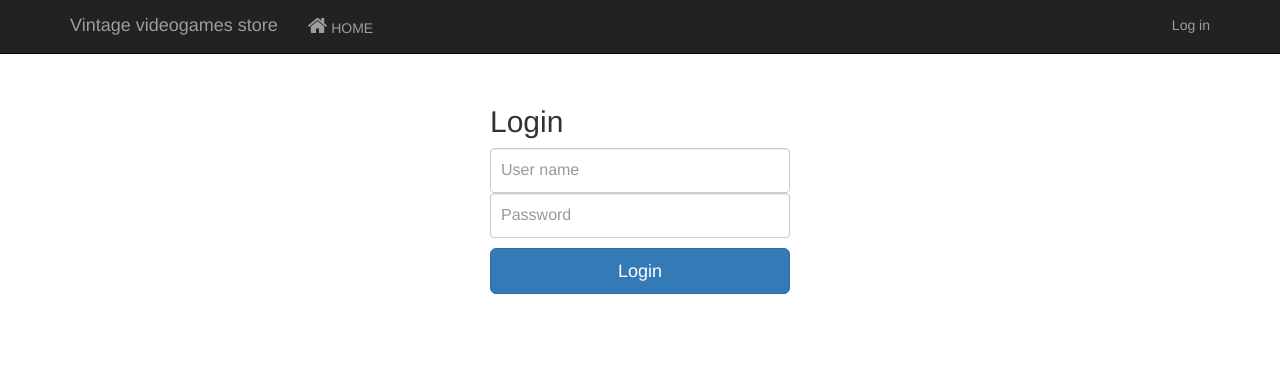
After one commit to areal060781/gamestore, a Django app: page /accounts/login/ in a window 1280 px wide. The commit adds this page. Shown: the top 378 px of the page. Run offline with Django 3.2, Linux system fonts and the light colour scheme; some libraries are stand-ins or nearby versions.

Commit message:
Add login and logout forms

```diff
--- a/gamestore/settings.py
+++ b/gamestore/settings.py
@@ -124,3 +124,5 @@ USE_TZ = True
 STATIC_URL = '/static/'
 
 STATICFILES_DIRS = [os.path.join(BASE_DIR, 'static'), ]
+
+LOGIN_REDIRECT_URL = '/'
--- /dev/null
+++ b/main/forms.py
@@ -0,0 +1,20 @@
+from django import forms
+from django.contrib.auth.forms import AuthenticationForm
+
+
+class AuthenticationForm(AuthenticationForm):
+    username = forms.CharField(
+        max_length=50,
+        widget=forms.TextInput({
+            'class': 'form-control',
+            'placeholder': 'User name'
+        })
+    )
+
+    password = forms.CharField(
+        label="Password",
+        widget=forms.PasswordInput({
+            'class': 'form-control',
+            'placeholder': 'Password'
+        })
+    )
--- a/main/templates/main/index.html
+++ b/main/templates/main/index.html
@@ -1,6 +1,7 @@
 {% extends 'base.html' %}
 
 {% block 'content' %}
+  <h1>Welcome to the gamestore!</h1>
   {% if highlighted_games_list %}
     <div class='panel panel-success'>
       <div class='panel-heading'>
--- a/main/urls.py
+++ b/main/urls.py
@@ -1,6 +1,18 @@
 from django.urls import path
+from django.contrib.auth.views import LoginView, auth_login
+from django.contrib.auth.views import LogoutView
+from .forms import AuthenticationForm
 from . import views
 
 urlpatterns = [
-    path(r'', views.index, name='index')
+    path(r'', views.index, name='index'),
+    path(r'accounts/login/', LoginView.as_view(template_name='login.html', authentication_form=AuthenticationForm), name='login'),
+    path(r'accounts/logout/', LogoutView.as_view(next_page='/'), name='logout')
+    # path(r'accounts/login/', LoginView, {
+    #     'template_name': 'login.html',
+    #     'authentication_form': AuthenticationForm
+    # }, name='login'),
+    # path(r'accounts/logout/', LogoutView, {
+    #     'next_page': '/'
+    # }, name='logout')
 ]
--- /dev/null
+++ b/templates/_loginpartial.html
@@ -0,0 +1,13 @@
+{% if user.is_authenticated %}
+    <form id="logoutForm" action="{% url 'logout' %}" method="post" class="navbar-right">
+        {% csrf_token %}
+        <ul class="nav navbar-nav navbar-right">
+            <li><span class="navbar-brand">Logged as:{{ user.username }}</span></li>
+            <li><a href="javascript:document.getElementById('logoutForm').submit()">Log off</a></li>
+        </ul>
+    </form>
+{% else %}
+    <ul class="nav navbar-nav navbar-right">
+        <li><a href="{% url 'login' %}">Log in</a></li>
+    </ul>
+{% endif %}
--- a/templates/base.html
+++ b/templates/base.html
@@ -3,25 +3,21 @@
 <head>
     <meta charset="utf-8">
     <meta http-equiv="X-UA-Compatible" content="IE=edge">
-    <meta name="viewport" content="width=device-width,
-initial-scale=1">
+    <meta name="viewport" content="width=device-width,initial-scale=1">
     <meta name="description" content="">
     <meta name="author" content="">
     <link rel="icon" href="../../favicon.ico">
     <title>Vintage video games store</title>
     {% load static %}
     <link href="{% static 'styles/site.css' %}" rel='stylesheet'>
-    <link href="{% static 'styles/bootstrap.min.css' %}"
-          rel='stylesheet'>
-    <link href="{% static 'styles/font-awesome.min.css' %}"
-          rel='stylesheet'>
+    <link href="{% static 'styles/bootstrap.min.css' %}" rel='stylesheet'>
+    <link href="{% static 'styles/font-awesome.min.css' %}" rel='stylesheet'>
 </head>
 <body>
 <nav class="navbar navbar-inverse navbar-fixed-top">
     <div class="container">
         <div class="navbar-header">
-            <button type="button" class="navbar-toggle
-collapsed" data-toggle="collapse" data-
+            <button type="button" class="navbar-toggle collapsed" data-toggle="collapse" data-
                     target="#navbar"
                     aria-expanded="false" aria-controls="navbar">
                 <span class="sr-only">Toggle navigation</span>
@@ -47,6 +43,7 @@ collapsed" data-toggle="collapse" data-
                 </li>
                 {% endif %}
             </ul>
+            {% include '_loginpartial.html' %}
         </div><!--/.nav-collapse -->
     </div>
 </nav>
--- /dev/null
+++ b/templates/login.html
@@ -0,0 +1,23 @@
+{% extends 'base.html' %}
+{% block 'content' %}
+<div>
+    <form action="." method="post" class="form-signin">
+        {% csrf_token %}
+        <h2 class="form-signin-heading">Login</h2>
+        <label for="inputUsername" class="sr-only">User name</label>
+        {{form.username}}
+        <label for="inputPassword" class="sr-only">Password</label>
+        {{form.password}}
+        <input class="btn btn-lg btn-primary btn-block" type="Submit" value="Login">
+    </form>
+    <div class='signin-errors-container'>
+        {% if form.non_field_errors %}
+        <ul class='form-errors'>
+            {% for error in form.non_field_errors %}
+                <li>{{ error }}</li>
+            {% endfor %}
+        </ul>
+        {% endif %}
+    </div>
+</div>
+{% endblock%}
```
